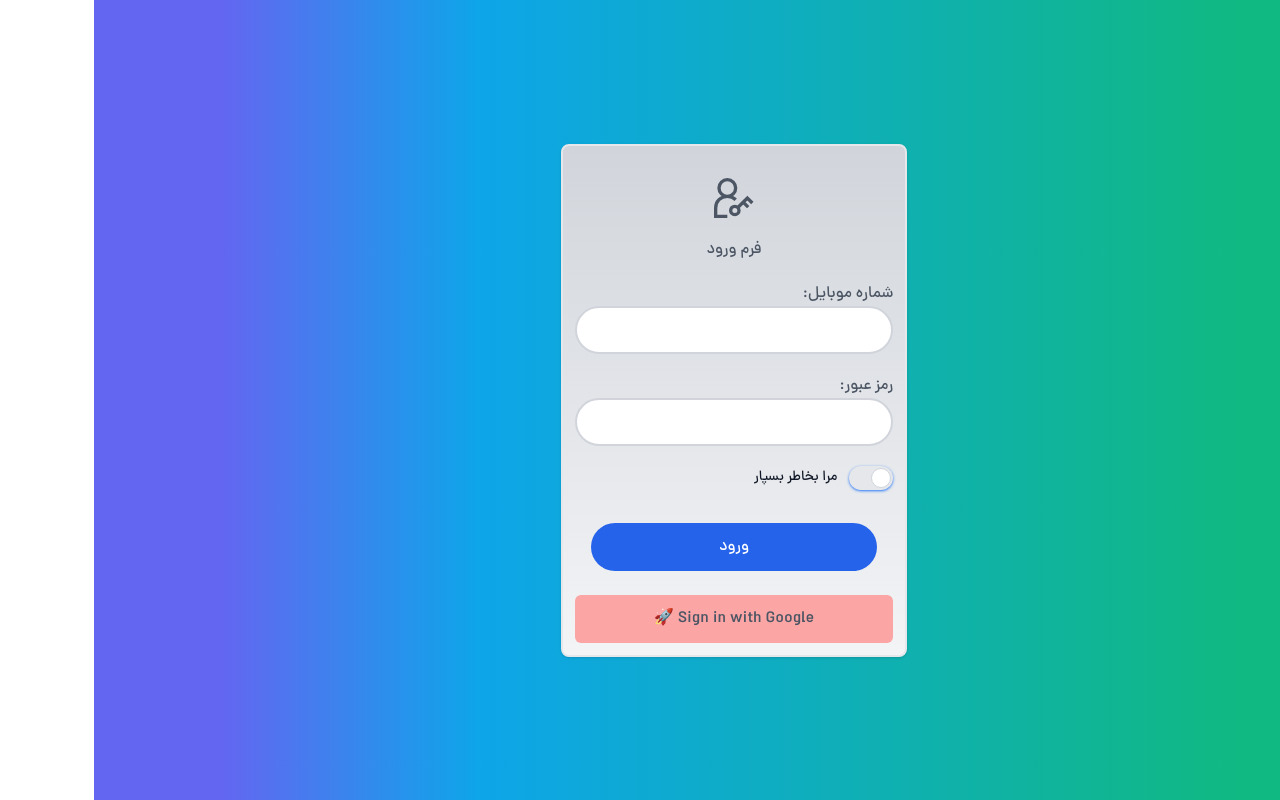
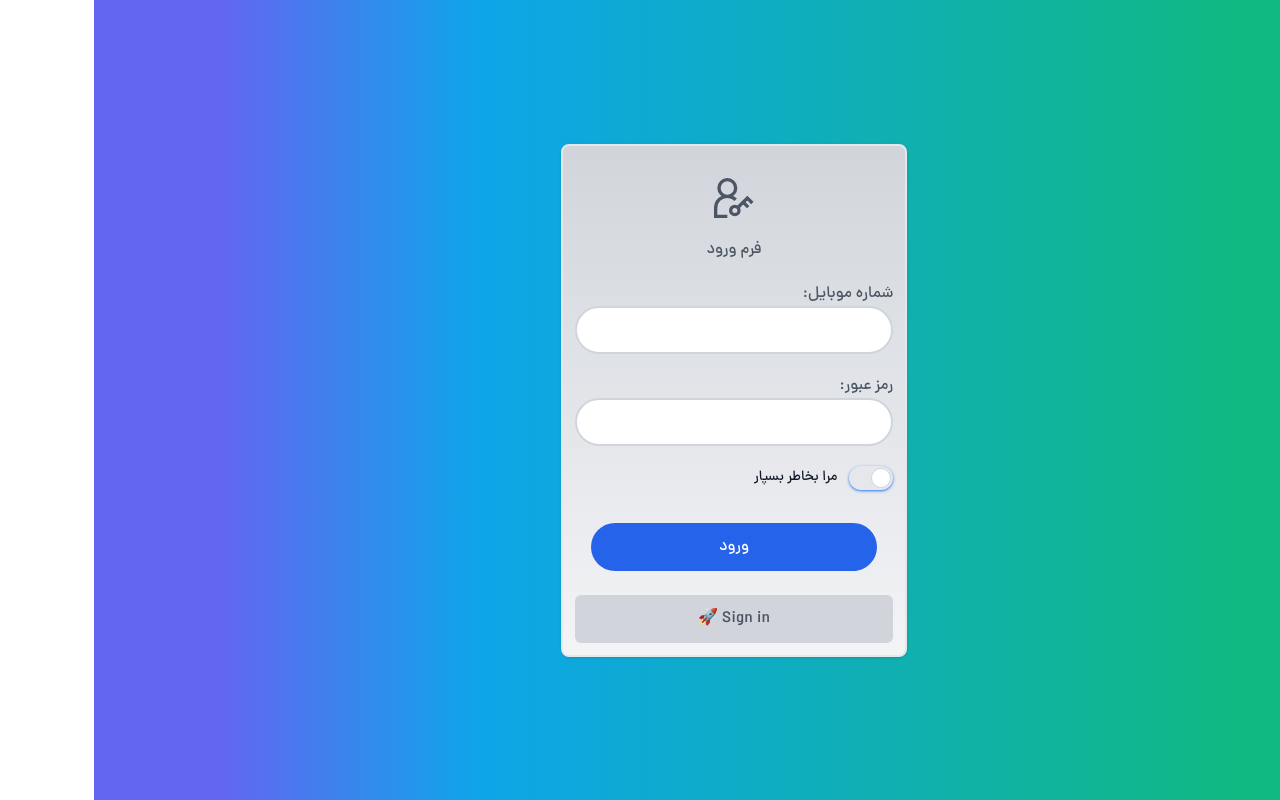
Before and after one commit to qasemB/codeyad_next_learning, a Next.js app: page /login in a window 1280 px wide. Built offline with nearby package versions, Linux system fonts and the light colour scheme; no server answers.

Commit message:
part#56-G8

```diff
--- /dev/null
+++ b/app/api/auth/[...nextauth]/route.js
@@ -0,0 +1,18 @@
+import NextAuth from "next-auth/next"
+import GithubProvider from "next-auth/providers/github"
+import GoogleProvider from "next-auth/providers/google"
+
+const handler = NextAuth({
+    providers: [
+        GithubProvider({
+            clientId: process.env.GITHUB_ID,
+            clientSecret: process.env.GITHUB_SECRET
+        }),
+        GoogleProvider({
+            clientId: process.env.Google_ID,
+            clientSecret: process.env.Google_SECRET
+        })
+    ]
+})
+
+export {handler as GET, handler as POST}
--- a/components/AuthButton.jsx
+++ b/components/AuthButton.jsx
@@ -2,6 +2,8 @@ import { GoogleLogin } from '@react-oauth/google';
 import { jwtDecode } from 'jwt-decode';
 import { useGoogleLogin } from '@react-oauth/google';
 import axios from 'axios';
+
+import { signIn, signOut, useSession } from 'next-auth/react'
 
 const AuthButton = () => {
     // const successLogin = credentialResponse => {
@@ -11,20 +13,28 @@ const AuthButton = () => {
     // const catchLogin = () => {
     //     console.log('Login Failed');
     // }
+    // const login = useGoogleLogin({
+    //     onSuccess: async (tokenResponse) => {
+    //         const res = await axios.get("https://www.googleapis.com/oauth2/v3/userinfo", {
+    //             headers: {
+    //                 Authorization: `Bearer ${tokenResponse.access_token}`
+    //             }
+    //         })
+    //         console.log(res);
+    //     },
+    // });
 
-    const login = useGoogleLogin({
-        onSuccess: async (tokenResponse) => {
-            const res = await axios.get("https://www.googleapis.com/oauth2/v3/userinfo", {
-                headers: {
-                    Authorization: `Bearer ${tokenResponse.access_token}`
-                }
-            })
-            console.log(res);
-        },
-    });
+    const { data: session } = useSession()
 
-    return (
-        <button className='bg-red-300 rounded-md h-12 w-full' onClick={() => login()}>Sign in with Google 🚀</button>
+    console.log(session);
+
+    return /*session ?*/ (
+    //     <button type='button' className='bg-gray-300 rounded-md h-12 w-full' onClick={() => signOut()}>
+    //         {session.user.name}
+    //     </button>
+    // ) : (
+        // <button className='bg-red-300 rounded-md h-12 w-full' onClick={() => login()}>Sign in with Google 🚀</button>
+        <button type='button' className='bg-gray-300 rounded-md h-12 w-full' onClick={() => signIn()}>Sign in 🚀</button>
         // <GoogleLogin onSuccess={successLogin} onError={catchLogin} />
     );
 };
--- a/components/AuthProvider.jsx
+++ b/components/AuthProvider.jsx
@@ -1,9 +1,11 @@
 'use client'
-import { GoogleOAuthProvider } from '@react-oauth/google';
+// import { GoogleOAuthProvider } from '@react-oauth/google';
+import { SessionProvider } from "next-auth/react"
 
 const AuthProvider = ({ children }) => {
     return (
-        <GoogleOAuthProvider clientId={process.env.NEXT_PUBLIC_Google_CLIENT_ID}>{children}</GoogleOAuthProvider>
+        <SessionProvider>{children}</SessionProvider>
+        // <GoogleOAuthProvider clientId={process.env.NEXT_PUBLIC_Google_CLIENT_ID}>{children}</GoogleOAuthProvider>
     );
 };
 
--- a/package.json
+++ b/package.json
@@ -13,6 +13,7 @@
     "axios": "^1.6.8",
     "jwt-decode": "^4.0.0",
     "next": "14.2.3",
+    "next-auth": "^4.24.7",
     "react": "^18",
     "react-dom": "^18",
     "react-icons": "^5.2.0",
```
Also changed, not shown: 1 other file (tests, documents, lock files or other folders).
